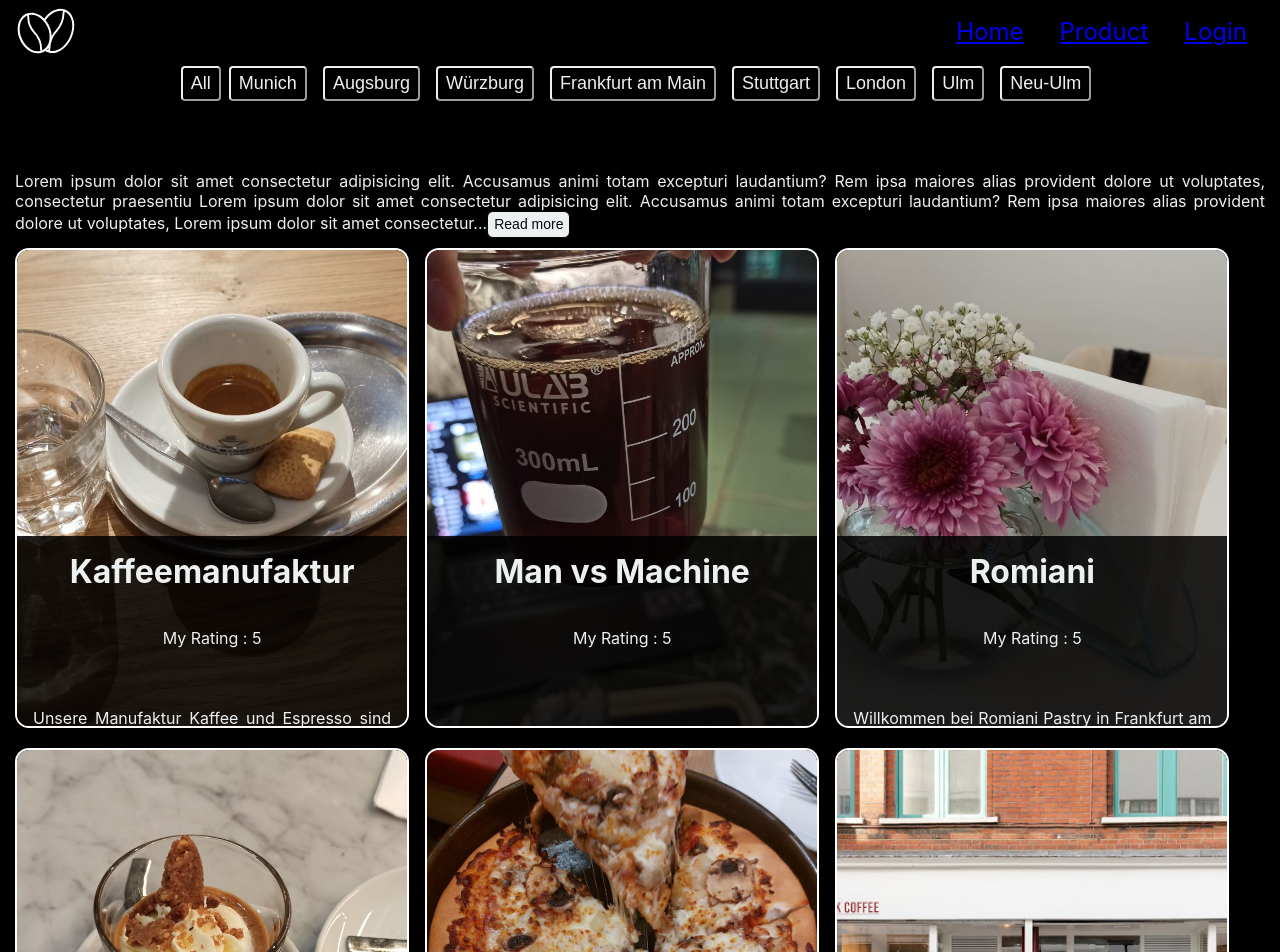
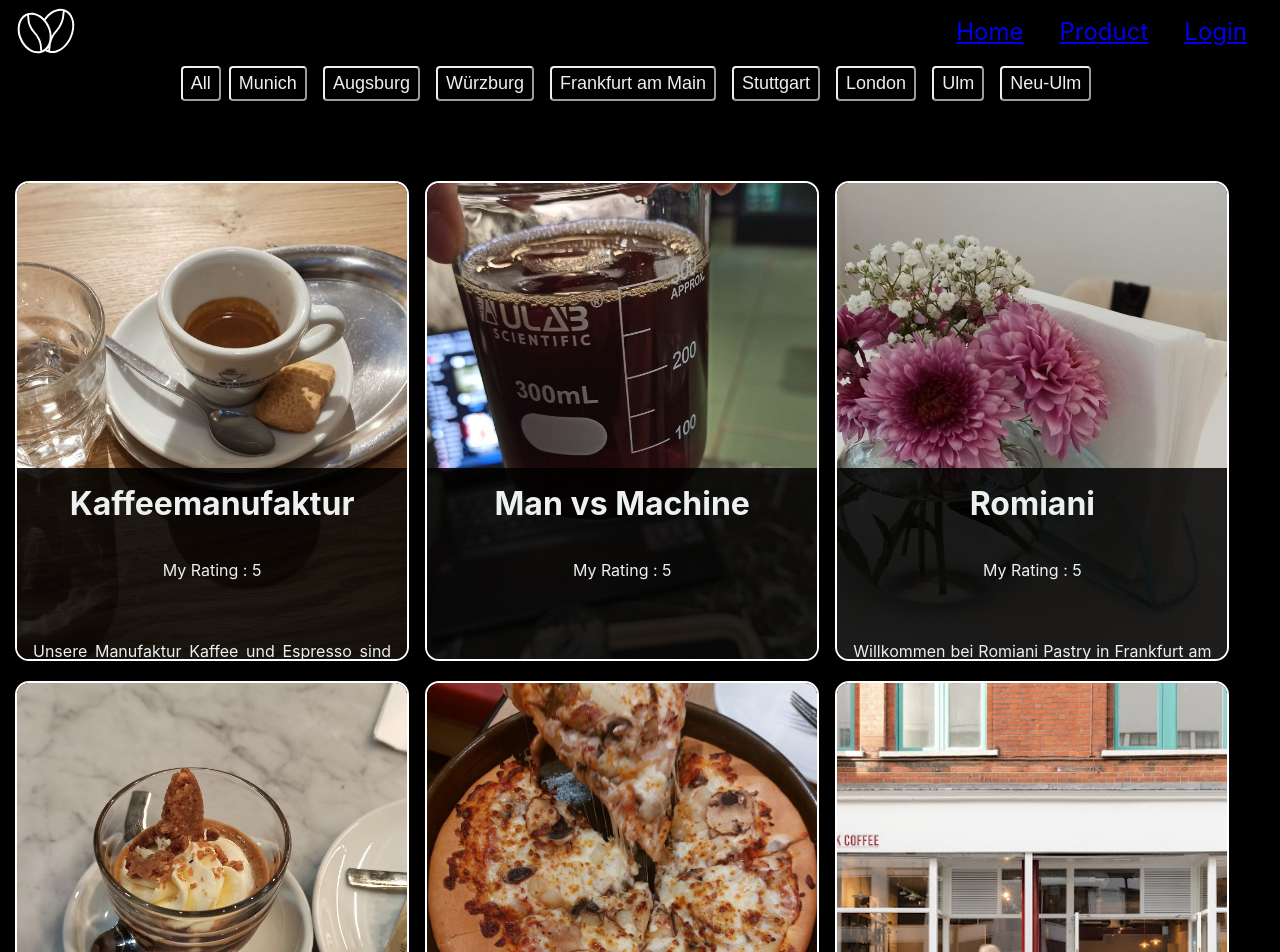
Before and after one commit to Khaanh/MyGastroTrip, a React (Create React App) app: page / in a window 1280 px wide. Shown: the top 952 px of the page. Built offline with nearby package versions, Linux system fonts and the light colour scheme.

Commit message:
refactor: split CafeList component into CafeItem & clean styles

```diff
--- /dev/null
+++ b/src/components/CafeItem.jsx
@@ -0,0 +1,26 @@
+import styles from "./CafeItem.module.css";
+import TextExpander from "./TextExpander";
+
+export default function CafeItem({ cafe }) {
+	const { id, img, title, desc } = cafe;
+
+	return (
+		<li className={styles.Item} key={id}>
+			<div className={styles.Img}>
+				<img src={img} alt={img} />
+			</div>
+			<div className={styles.Descr}>
+				<div className={styles.Inner}>
+					<h2 className={styles.Title}>{title}</h2>
+					<div className={styles.MyRating}>My Rating : 5</div>
+				</div>
+				<TextExpander
+					content={desc}
+					symbols={80}
+					// btnDisabled={true}
+					// expanded={true}
+				/>
+			</div>
+		</li>
+	);
+}
--- /dev/null
+++ b/src/components/CafeItem.module.css
@@ -0,0 +1,62 @@
+.Item {
+	max-width: calc(32.3333% - 10px);
+	width: 100%;
+	margin: 10px 16px 10px 0;
+	border-radius: 14px;
+	overflow: hidden;
+	position: relative;
+	height: 480px;
+	border: 2px solid #fff;
+}
+
+.Item:hover .Descr {
+	top: 0;
+}
+
+.Item:hover .Img {
+	opacity: 0.35;
+}
+
+.Img {
+	opacity: 1;
+	width: 100%;
+	height: 480px;
+	object-fit: cover;
+	border-radius: 10px;
+	overflow: hidden;
+	transition: all 0.2s ease;
+}
+
+.Img img {
+	width: 100%;
+	height: 480px;
+	object-fit: cover;
+	border-radius: 10px;
+	overflow: hidden;
+}
+
+.Descr {
+	display: flex;
+	flex-direction: column;
+	position: absolute;
+	top: 60%;
+	height: 100%;
+	background-color: rgb(0 0 0 / 85%);
+	padding: 16px;
+	transition: all 0.2s ease-out;
+}
+
+.Title {
+	height: 64px;
+	font-size: 32px;
+	margin: 0 0 12px 0;
+	width: 100%;
+	white-space: nowrap;
+	overflow: hidden;
+	text-overflow: ellipsis;
+}
+
+.Inner {
+	height: 50%;
+	margin-bottom: auto;
+}
--- a/src/components/CafeList.jsx
+++ b/src/components/CafeList.jsx
@@ -1,5 +1,5 @@
+import CafeItem from "./CafeItem";
 import styles from "./CafeList.module.css";
-import TextExpander from "./TextExpander";
 
 const cafeList = [
 	{
@@ -73,56 +73,13 @@ const cafeList = [
 export default function CafeList({ selectedCity }) {
 	return (
 		<div>
-			<TextExpander
-				content={
-					"Lorem ipsum dolor sit amet consectetur adipisicing elit. Accusamus animi totam excepturi laudantium? Rem ipsa maiores alias provident dolore ut voluptates, consectetur praesentiu Lorem ipsum dolor sit amet consectetur adipisicing elit. Accusamus animi totam excepturi laudantium? Rem ipsa maiores alias provident dolore ut voluptates, Lorem ipsum dolor sit amet consectetur adipisicing elit. Accusamus animi totam excepturi laudantium? Rem ipsa maiores alias provident dolore ut voluptates, consectetur praesentiu Lorem ipsum dolor sit amet consectetur adipisicing elit. Accusamus animi totam excepturi laudantium? Rem ipsa maiores alias provident dolore ut voluptates"
-				}
-				expandButtonText={"Read more"}
-				collapseButtonTex={"Show less"}
-				symbols={50}
-				// btnDisabled={false}
-			/>
 			<ul className={styles.List}>
-				{/* Title
-					Rating
-					Descr */}
-
 				{selectedCity
 					? cafeList
 							.filter((cafe) => cafe.location === selectedCity)
-							.map((cafe) => (
-								<li className={styles.Item} key={cafe.id}>
-									<div className={styles.Img}>
-										<img src={cafe.img} alt={cafe.img} />
-									</div>
-									<div className={styles.Descr}>
-										<h2 className={styles.Title}>{cafe.title}</h2>
-										<div className={styles.MyRating}>My Rating : 5</div>
-										<p className={styles.Intro}>{cafe.desc}</p>
-									</div>
-								</li>
-							))
-					: cafeList.map((cafe) => (
-							<li className={styles.Item} key={cafe.id}>
-								<div className={styles.Img}>
-									<img src={cafe.img} alt={cafe.img} />
-								</div>
-								<div className={styles.Descr}>
-									<div className={styles.Inner}>
-										<h2 className={styles.Title}>{cafe.title}</h2>
-										<div className={styles.MyRating}>My Rating : 5</div>
-									</div>
-									<TextExpander
-										content={cafe.desc}
-										symbols={80}
-										// btnDisabled={true}
-										// expanded={true}
-									/>
-									{/* <div className={styles.Intro}></div> */}
-									{/* <p className={styles.Intro}>{cafe.desc}</p> */}
-								</div>
-							</li>
-					  ))}
+							.map((cafe) => <CafeItem cafe={cafe} key={cafe.id} />) //?
+					: cafeList.map((cafe) => <CafeItem cafe={cafe} key={cafe.id} />)}
+				{/**key ?*/}
 			</ul>
 		</div>
 	);
--- a/src/components/CafeList.module.css
+++ b/src/components/CafeList.module.css
@@ -6,108 +6,3 @@
 	margin: 0;
 	padding: 0;
 }
-
-.Item {
-	max-width: calc(32.3333% - 10px);
-	width: 100%;
-	margin: 10px 16px 10px 0;
-	border-radius: 14px;
-	overflow: hidden;
-	position: relative;
-	height: 480px;
-	border: 2px solid #fff;
-}
-
-.Link {
-	color: #fff;
-	position: relative;
-	display: inline-block;
-	width: 100%;
-	height: 100%;
-}
-
-.Item:hover .Descr {
-	/* bottom: 0; */
-	top: 0;
-}
-
-.Item:hover .Img {
-	opacity: 0.35;
-}
-
-.Img {
-	/* position: absolute;
-	left: 0;
-	right: 0;
-	bottom: 0;
-	top: 0; */
-	/* height: 280px; */
-
-	/* width: 480px; */
-	opacity: 1;
-	width: 100%;
-	height: 480px;
-	object-fit: cover;
-	border-radius: 10px;
-	overflow: hidden;
-	transition: all 0.2s ease;
-}
-
-.Img img {
-	width: 100%;
-	/* width: 480px; */
-	height: 480px;
-	object-fit: cover;
-	border-radius: 10px;
-	overflow: hidden;
-}
-
-.Descr {
-	display: flex;
-	flex-direction: column;
-
-	position: absolute;
-	top: 60%;
-	/* position: absolute; */
-	/* Magic number */
-	/* bottom: -65%; */
-	/* Magic number */
-	/* left: 0; */
-	/* right: 0; */
-	/* z-index: 100; */
-	height: 100%;
-	/* background-color: #000; */
-	background-color: rgb(0 0 0 / 85%);
-	padding: 16px;
-
-	transition: all 0.2s ease-out;
-}
-
-.Title {
-	height: 64px;
-	font-size: 32px;
-	margin: 0 0 12px 0;
-	width: 100%;
-	white-space: nowrap;
-	overflow: hidden;
-	text-overflow: ellipsis;
-}
-
-.MyRating {
-	/* margin-bottom: auto; */
-}
-
-.Intro {
-	margin: 0;
-	/* Magic number */
-	height: 210px;
-	/* Magic number */
-	line-height: 1.5;
-	text-align: justify;
-	overflow: hidden;
-}
-
-.Inner {
-	height: 50%;
-	margin-bottom: auto;
-}
```
